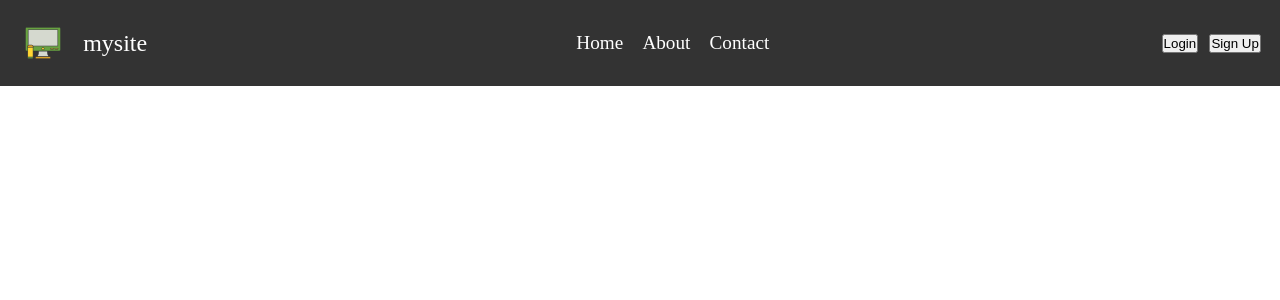
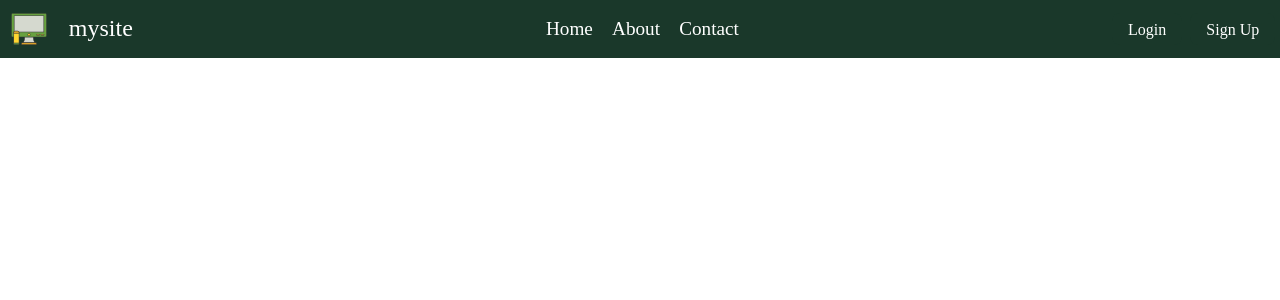
Before and after one commit to nero213/learning-vue, a Vue app: page / in a window 1280 px wide. Shown: the top 300 px of the page. Built offline with nearby package versions, Linux system fonts and the light colour scheme.

Commit message:
add a new style in the design

```diff
--- a/src/components/Home.vue
+++ b/src/components/Home.vue
@@ -1,7 +1,8 @@
 <template>
     <nav class="nav">
+        <!-- Mybrand component is imported and used here -->
         <Mybrand />
-        <!-- Mybrand component is imported and used here -->
+
          <!-- Navigation links -->
         <ul class="navlink">
             <li><a href="#">Home</a></li>
@@ -31,8 +32,8 @@ export default{
     justify-content: space-between; /* pushes first and last items to ends */
     align-items: center;
     flex-wrap: nowrap;
-    padding: 1.2rem;
-    background-color: #333;
+    padding: 0.3rem;
+    background-color: #1a382a;
 
 
 }
@@ -58,7 +59,23 @@ export default{
 
 }
 .btn{
-    margin-left: 0.7rem;
+    all: unset;
+    margin-left: 0.5rem;
+    gap: 1rem;
+    height: 1rem;
+    padding: 0.5rem 1rem;
+    text-align: center;
+    border-radius: 0.5rem;
+    background-color: #1a382a;
+    color: #fff;
+    transition: 0.3s ease-in-out all;
+
+}
+.btn:hover{
+    background-color: #fff;
+    color: #1a382a;
+    cursor: pointer;
+    transform: scale(1.05);
 }
 
 
```
